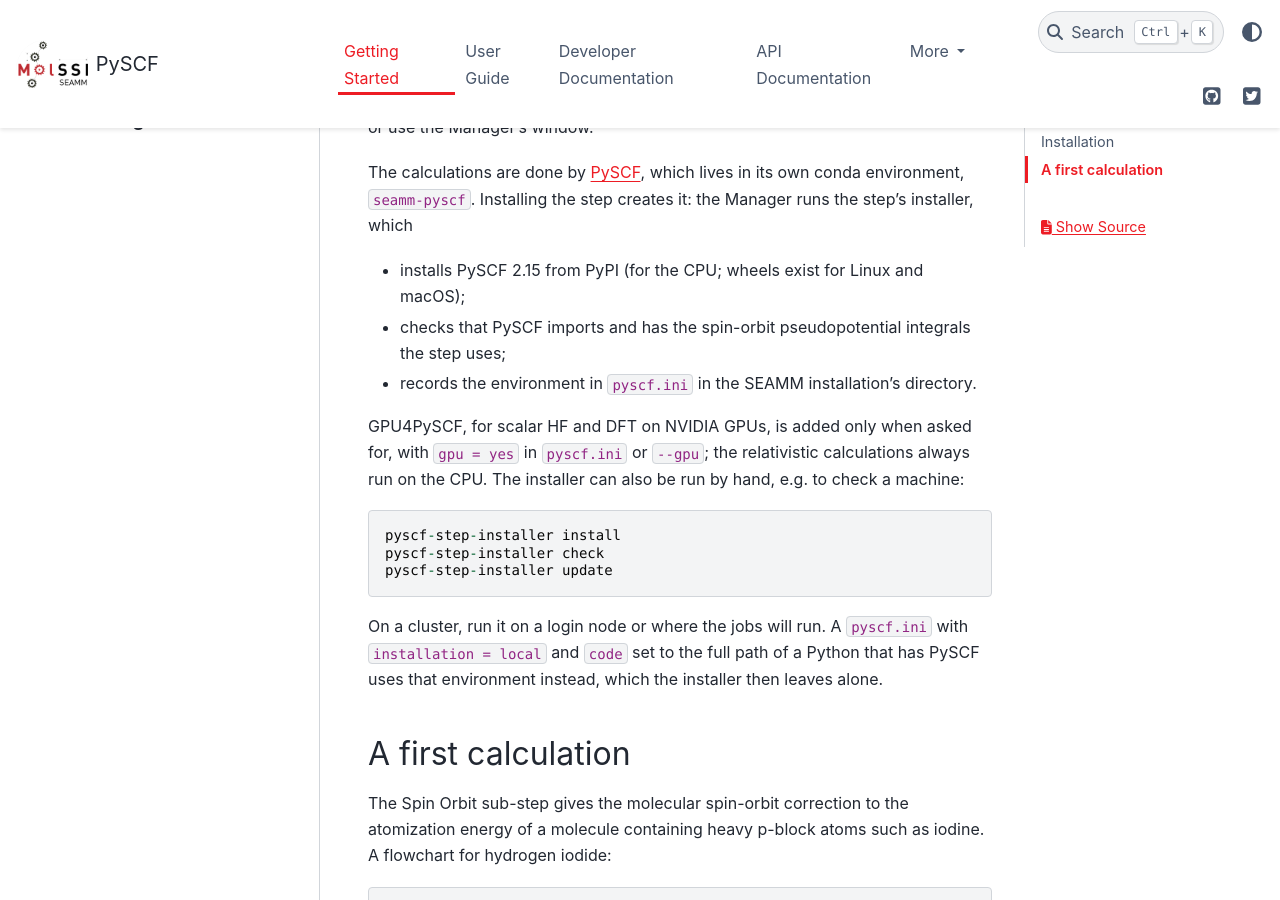
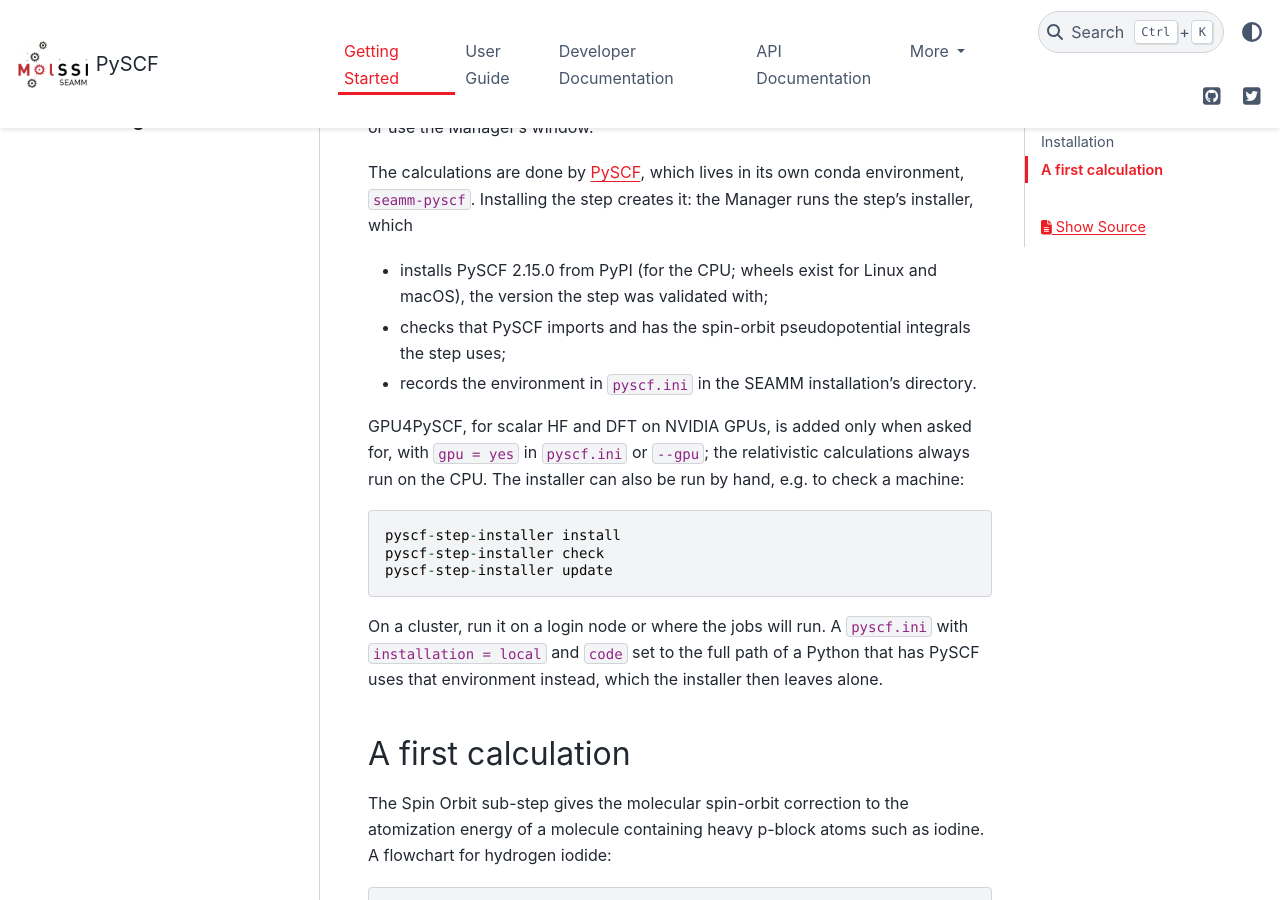
Before and after one commit to molssi-seamm/pyscf_step, a Sphinx documentation site: the page built from docs/getting_started/index.rst, in a window 1280 px wide and 900 px high, scrolled down 396 px. Built offline with Sphinx 7.4.7 and the PyData theme 0.15.4, drawn with Linux system fonts in a browser that asks for light colours; pages that are not in the unit, such as notebooks, are missing from menus.

Commit message:
Pin PySCF 2.15.0, the validated version (2.15.1 has no macOS arm64 wheel)
The macOS CI job resolved pyscf 2.15.1, which PyPI has only as a source
distribution for arm64 Macs, and failed building it. 2.15.0 has wheels for
Linux and macOS and is the version of SEAMM 5876/5877/5879.

Co-Authored-By: Claude Opus 5.5 <noreply@anthropic.com>

```diff
--- a/HISTORY.rst
+++ b/HISTORY.rst
@@ -17,4 +17,4 @@ History
       (7587 in their work; 7603 measured) and HI's correction 2.19 kJ/mol (2.4); our
       values are 7-10 % below theirs, which is reported with each result.
     * PySCF runs in its own conda environment, seamm-pyscf, which the installer
-      creates (PySCF 2.15, CPU; GPU4PySCF only on request).
+      creates (PySCF 2.15.0, CPU; GPU4PySCF only on request).
--- a/docs/getting_started/index.rst
+++ b/docs/getting_started/index.rst
@@ -16,7 +16,8 @@ The calculations are done by PySCF_, which lives in its own conda environment,
 ``seamm-pyscf``. Installing the step creates it: the Manager runs the step's
 installer, which
 
-* installs PySCF 2.15 from PyPI (for the CPU; wheels exist for Linux and macOS);
+* installs PySCF 2.15.0 from PyPI (for the CPU; wheels exist for Linux and macOS), the
+  version the step was validated with;
 * checks that PySCF imports and has the spin-orbit pseudopotential integrals the step
   uses;
 * records the environment in ``pyscf.ini`` in the SEAMM installation's directory.
--- a/setup.py
+++ b/setup.py
@@ -51,7 +51,7 @@ setup(
     # deployment
     install_requires=requirements,
     # CI installs .[test]: PySCF for the regression tests against SEAMM 5877
-    extras_require={'test': ['pyscf>=2.15,<2.16']},
+    extras_require={'test': ['pyscf==2.15.0']},
 
     test_suite='tests',
 
```
Also changed, not shown: 1 other file.
